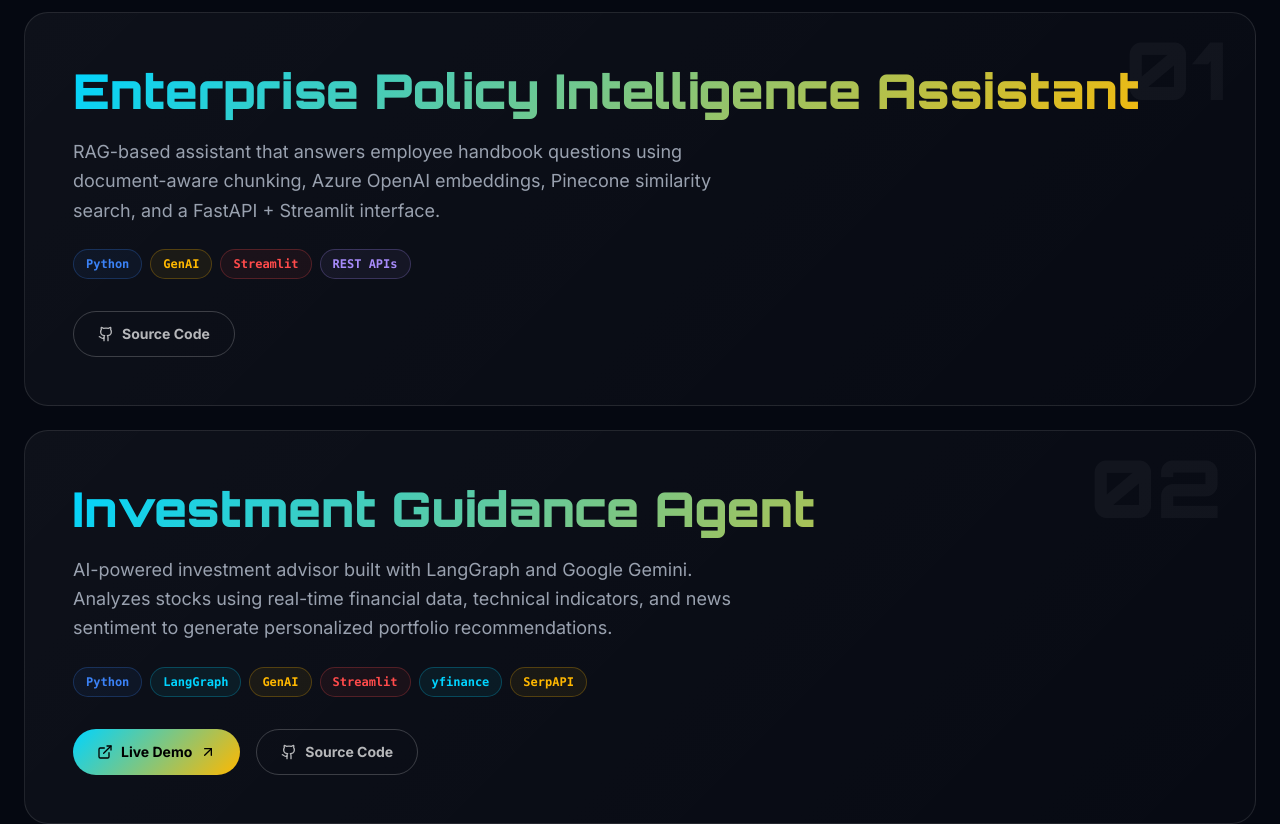
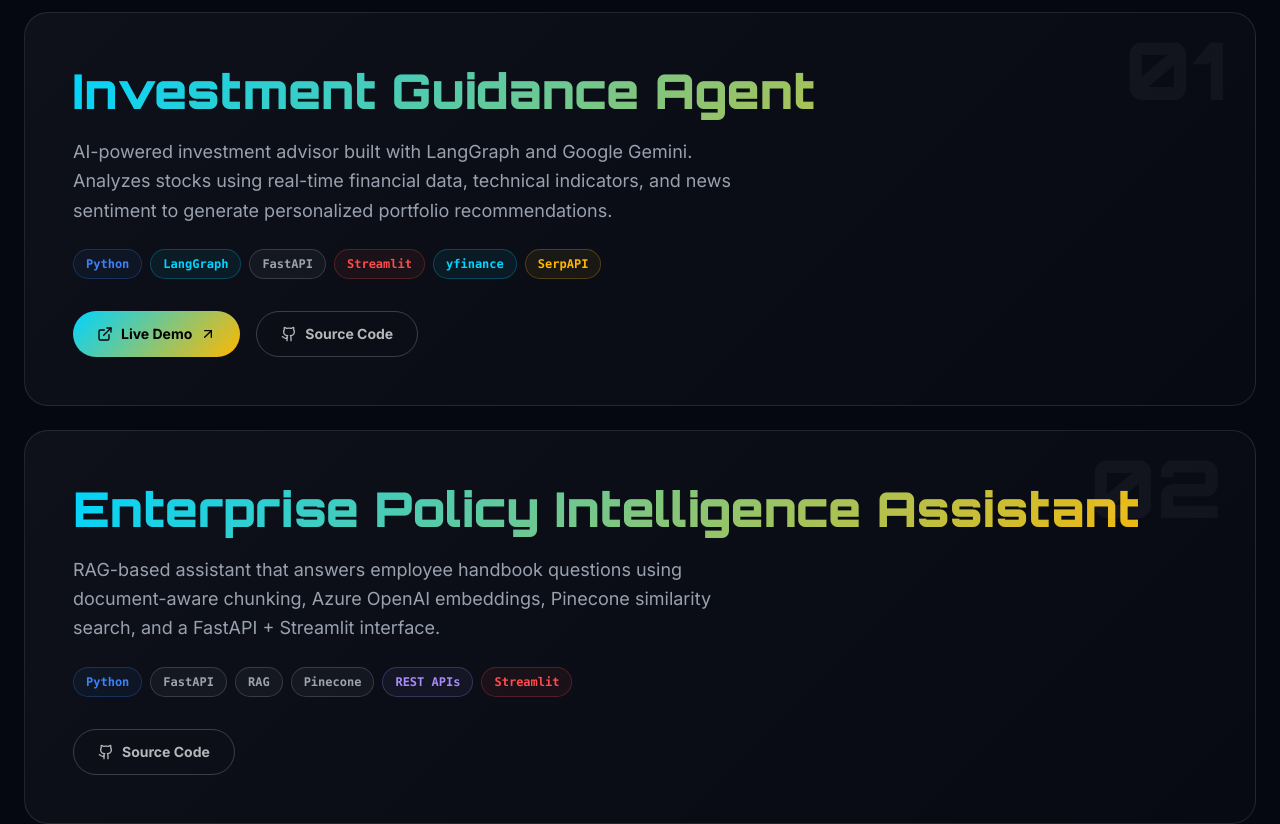
Before and after one commit to pbharathcr7/Portfolio, a React (Vite) app: page / in a window 1280 px wide. Shown: the part 2220-3044 px from the top of the page. Built offline with nearby package versions, Linux system fonts and the light colour scheme.

Commit message:
Clean up comments and reorder project entries for better clarity

```diff
--- a/src/App.jsx
+++ b/src/App.jsx
@@ -2,7 +2,7 @@
 import { motion, useMotionValue, useTransform, useSpring, AnimatePresence } from 'framer-motion';
 import { Github, ExternalLink, Mail, Linkedin, ArrowUpRight, Menu, X, BookOpen, Award, Trophy, ChevronDown } from 'lucide-react';
 
-// â”€â”€â”€ 3D HERO SCENE â”€â”€â”€â”€â”€â”€â”€â”€â”€â”€â”€â”€â”€â”€â”€â”€â”€â”€â”€â”€â”€â”€â”€â”€â”€â”€â”€â”€â”€â”€â”€â”€â”€â”€â”€â”€â”€â”€â”€â”€â”€â”€â”€â”€â”€â”€â”€â”€â”€â”€â”€â”€â”€â”€â”€â”€â”€â”€â”€
+// 3D HERO SCENE
 
 const TECH_COLORS = {
   Python: '#3B82F6',
@@ -22,7 +22,7 @@
   SerpAPI: '#FFB800',
 };
 
-// â”€â”€â”€ PROJECT CARD (3D tilt) â”€â”€â”€â”€â”€â”€â”€â”€â”€â”€â”€â”€â”€â”€â”€â”€â”€â”€â”€â”€â”€â”€â”€â”€â”€â”€â”€â”€â”€â”€â”€â”€â”€â”€â”€â”€â”€â”€â”€â”€â”€â”€â”€â”€â”€â”€â”€â”€â”€â”€â”€
+// PROJECT CARD (3D tilt)
 
 function ProjectCard({ project, index }) {
   const x = useMotionValue(0);
@@ -137,7 +137,7 @@
   );
 }
 
-// â”€â”€â”€ CERTIFICATE FLIP CARD â”€â”€â”€â”€â”€â”€â”€â”€â”€â”€â”€â”€â”€â”€â”€â”€â”€â”€â”€â”€â”€â”€â”€â”€â”€â”€â”€â”€â”€â”€â”€â”€â”€â”€â”€â”€â”€â”€â”€â”€â”€â”€â”€â”€â”€â”€â”€â”€â”€â”€â”€â”€
+// CERTIFICATE FLIP CARD
 
 function CertFlipCard({ title, issuer, image, isRecognition, index }) {
   const [flipped, setFlipped] = useState(false);
@@ -251,7 +251,7 @@
   );
 }
 
-// â”€â”€â”€ IEEE PUBLICATION CARD â”€â”€â”€â”€â”€â”€â”€â”€â”€â”€â”€â”€â”€â”€â”€â”€â”€â”€â”€â”€â”€â”€â”€â”€â”€â”€â”€â”€â”€â”€â”€â”€â”€â”€â”€â”€â”€â”€â”€â”€â”€â”€â”€â”€â”€â”€â”€â”€â”€â”€â”€â”€
+// IEEE PUBLICATION CARD
 
 function PublicationCard() {
   return (
@@ -313,7 +313,7 @@
   );
 }
 
-// â”€â”€â”€ MAIN PORTFOLIO â”€â”€â”€â”€â”€â”€â”€â”€â”€â”€â”€â”€â”€â”€â”€â”€â”€â”€â”€â”€â”€â”€â”€â”€â”€â”€â”€â”€â”€â”€â”€â”€â”€â”€â”€â”€â”€â”€â”€â”€â”€â”€â”€â”€â”€â”€â”€â”€â”€â”€â”€â”€â”€â”€â”€â”€â”€â”€â”€
+// MAIN PORTFOLIO
 
 export default function Portfolio() {
   const [activeSection, setActiveSection] = useState('hero');
@@ -355,18 +355,18 @@
   const projects = [
     {
       number: '01',
-      title: 'Enterprise Policy Intelligence Assistant',
-      description: 'RAG-based assistant that answers employee handbook questions using document-aware chunking, Azure OpenAI embeddings, Pinecone similarity search, and a FastAPI + Streamlit interface.',
-      tech: ['Python', 'GenAI', 'Streamlit', 'REST APIs'],
-      github: 'https://github.com/pbharathcr7/Policy-Intelligence-Assistant',
+      title: 'Investment Guidance Agent',
+      description: 'AI-powered investment advisor built with LangGraph and Google Gemini. Analyzes stocks using real-time financial data, technical indicators, and news sentiment to generate personalized portfolio recommendations.',
+      tech: ['Python', 'LangGraph', 'FastAPI', 'Streamlit', 'yfinance', 'SerpAPI'],
+      github: 'https://github.com/pbharathcr7/Investment-Guidance-Agent',
+      live: 'https://investment-guidance-agent.streamlit.app/',
     },
     {
       number: '02',
-      title: 'Investment Guidance Agent',
-      description: 'AI-powered investment advisor built with LangGraph and Google Gemini. Analyzes stocks using real-time financial data, technical indicators, and news sentiment to generate personalized portfolio recommendations.',
-      tech: ['Python', 'LangGraph', 'GenAI', 'Streamlit', 'yfinance', 'SerpAPI'],
-      github: 'https://github.com/pbharathcr7/Investment-Guidance-Agent',
-      live: 'https://investment-guidance-agent.streamlit.app/',
+      title: 'Enterprise Policy Intelligence Assistant',
+      description: 'RAG-based assistant that answers employee handbook questions using document-aware chunking, Azure OpenAI embeddings, Pinecone similarity search, and a FastAPI + Streamlit interface.',
+      tech: ['Python', 'FastAPI', 'RAG', 'Pinecone', 'REST APIs', 'Streamlit'],
+      github: 'https://github.com/pbharathcr7/Policy-Intelligence-Assistant',
     },
     {
       number: '03',
@@ -439,7 +439,7 @@
         />
       </div>
 
-      {/* â”€â”€ NAVBAR â”€â”€â”€â”€â”€â”€â”€â”€â”€â”€â”€â”€â”€â”€â”€â”€â”€â”€â”€â”€â”€â”€â”€â”€â”€â”€â”€â”€â”€â”€â”€â”€â”€â”€â”€â”€â”€â”€â”€â”€â”€â”€â”€â”€â”€â”€â”€â”€â”€â”€â”€â”€â”€ */}
+      {/* NAVBAR  */}
       <nav
         className="fixed top-0 left-0 right-0 z-50 px-6 py-4"
         style={{
```
